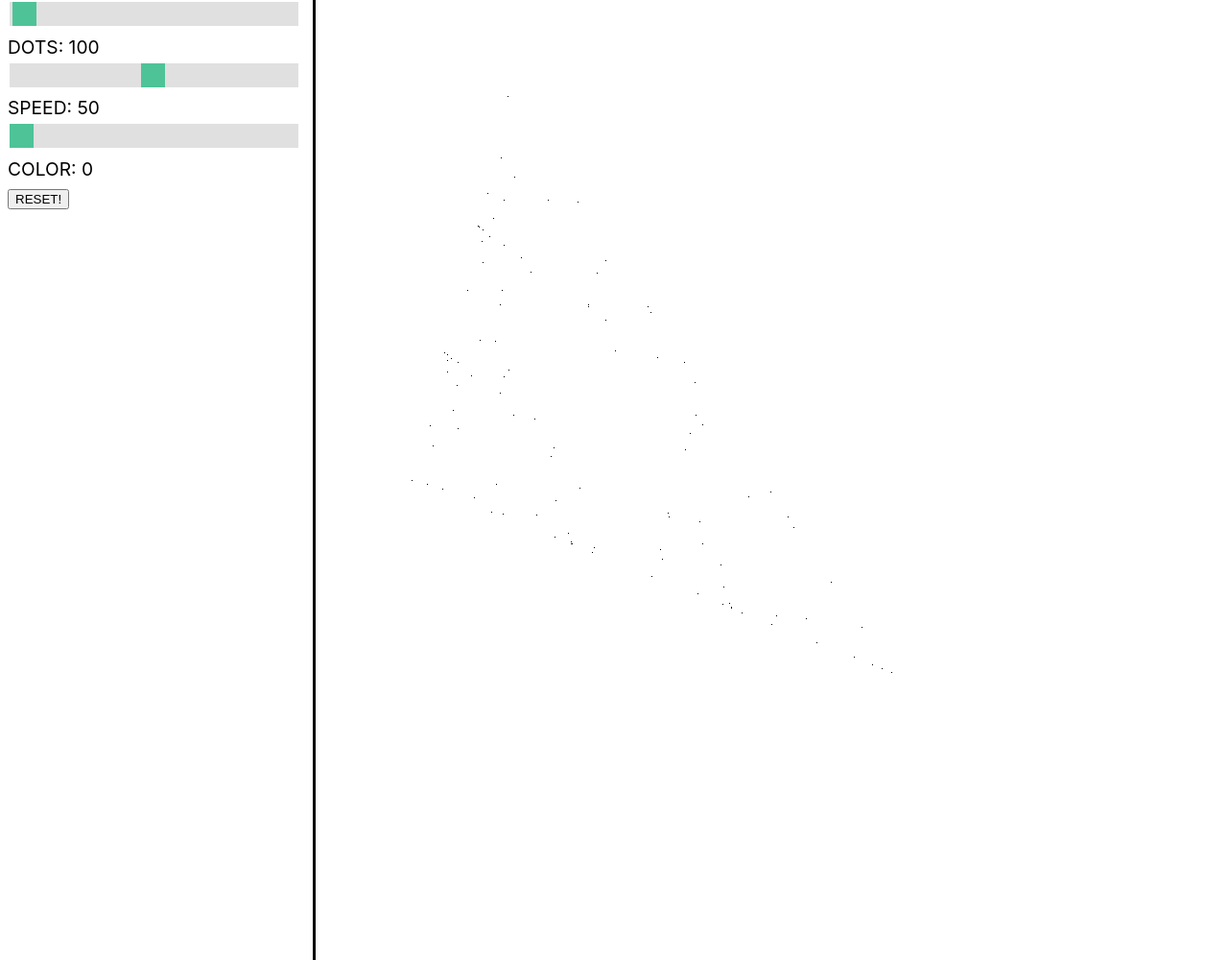
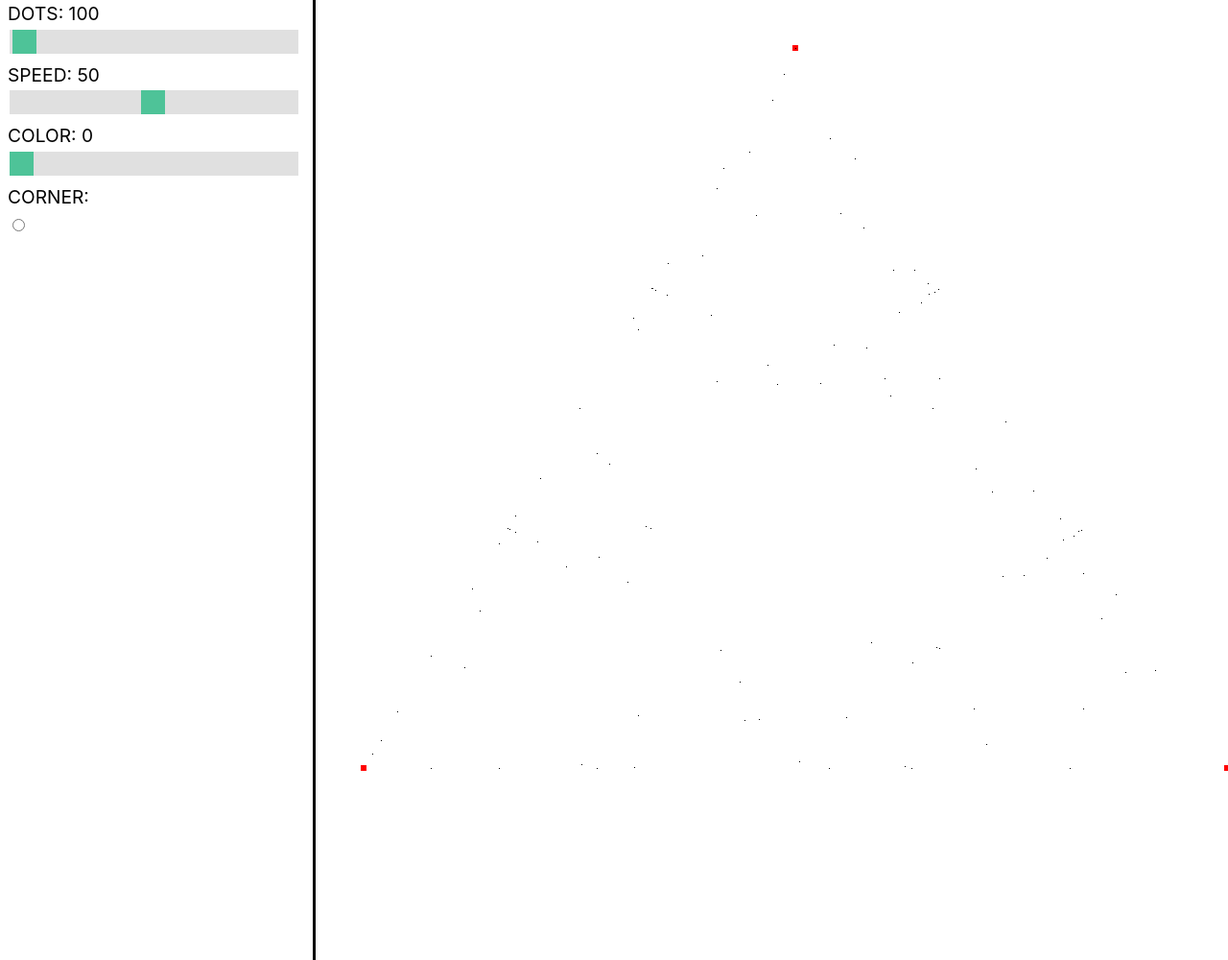
Before and after one commit to boris-jensen/honeybunny, a plain HTML site: page src/visual-experiments/sierpinski/sierpinski.html in a window 1280 px wide. Shown: the top 1000 px of the page at 96% size. Drawn offline with Linux system fonts and the light colour scheme.

Commit message:
colours for corners

```diff
--- a/src/visual-experiments/sierpinski/sierpinski.html
+++ b/src/visual-experiments/sierpinski/sierpinski.html
@@ -12,31 +12,36 @@
     <div class="mainWrapper">
       <div class="slidersWrapper">
         <div>
+          <div>
+            DOTS: <span id="dots-value"></span>
+          </div>
           <div class="slidecontainer">
             <input type="range" class="slider" id="dots-input">
           </div>
+        </div>
+        <div>
           <div>
-            DOTS: <span id="dots-value"></span>
+            SPEED: <span id="speed-value"></span>
+          </div>
+          <div class="slidecontainer">
+            <input type="range" class="slider" id="speed-input">
           </div>
         </div>
         <div>
+          <div>
+            COLOR: <span id="color-value"></span>
+          </div>
           <div class="slidecontainer">
-            <input type="range" class="slider" id="speed-input">
-          </div>
-          <div>
-            SPEED: <span id="speed-value"></span>
+            <input type="range" class="slider" id="color-input">
           </div>
         </div>
         <div>
-            <div class="slidecontainer">
-              <input type="range" class="slider" id="color-input">
-            </div>
-            <div>
-              COLOR: <span id="color-value"></span>
-            </div>
+          <div>
+            CORNER:
           </div>
-        <div>
-          <button id="reset-button" onclick="reset">RESET!</button>
+          <div>
+            <input type="radio" id="corner-input">
+          </div>
         </div>
       </div>
       <div class="canvasWrapper">
--- a/src/visual-experiments/sierpinski/sierpinski.js
+++ b/src/visual-experiments/sierpinski/sierpinski.js
@@ -1,53 +1,16 @@
-
-function byteToHex(byte) {
-  if (byte < 16) {
-    return '0' + byte.toString(16)
-  } else {
-    return byte.toString(16)
-  }
-}
-
-function toColor(color) {
-  const colorShare = 255 * (color / 100)
-  const red = Math.round(255 - colorShare)
-  const green = Math.round(colorShare)
-
-  return '#' + byteToHex(red) + byteToHex(green) + '00'
-}
-
-class Point {
-  constructor(x, y) {
-    this.x = x
-    this.y = y
-  }
-}
-
-function newPoint(from, angle, length) {
-  const deltaX = Math.cos(angle) * length
-  const deltaY = Math.sin(angle) * length
-  return new Point(from.x + deltaX, from.y + deltaY)
-}
-
-function line(from, angle, length, ctx) {
-  const to = newPoint(from, angle, length)
-  ctx.lineTo(to.x, to.y)
-  return to
-}
-
-function reset() {
-  resetConfig()
-}
-
-const corners = [
-  new Point(100, 500),
-  new Point(600, 700),
-  new Point(200, 100),
-]
-
 function drawPoint(point, ctx) {
   const x = Math.round(point.x)
   const y = Math.round(point.y)
   ctx.fillRect(x, y, 1, 1)
+}
+
+function drawCorner(point, ctx) {
+  const x = Math.round(point.x)
+  const y = Math.round(point.y)
+  const side = 6
+  const halfSide = side / 2
+
+  ctx.fillRect(x - halfSide, y - halfSide, side, side)
 }
 
 function midwayPoint(p1, p2) {
@@ -59,7 +22,9 @@ function midwayPoint(p1, p2) {
 
 function selectCorner() {
   const idx = Math.floor(Math.random() * 3)
-  return corners[idx]
+  if (idx == 0) return config.corners.pointA
+  else if (idx == 1) return config.corners.pointB
+  else return config.corners.pointC
 }
 
 function paintSierpinski() {
@@ -67,11 +32,15 @@ function paintSierpinski() {
   const ctx = canvas.getContext('2d')
   ctx.clearRect(0, 0, canvas.width, canvas.height);
   ctx.beginPath()
-  ctx.strokeStyle = toColor(getColor())
-  for (let i = 0; i < 3; i++) {
-    drawPoint(corners[i], ctx)
-  }
 
+  ctx.fillStyle = "#FF0000"
+  console.log(ctx.strokeStyle)
+  drawCorner(config.corners.pointA, ctx)
+  drawCorner(config.corners.pointB, ctx)
+  drawCorner(config.corners.pointC, ctx)
+  ctx.stroke()
+
+  ctx.fillStyle = "#000000"
   let current = selectCorner()
   for (let i = 0; i < getDots(); i++) {
     current = midwayPoint(current, selectCorner())
--- a/src/visual-experiments/sierpinski/sierpinskiConfig.js
+++ b/src/visual-experiments/sierpinski/sierpinskiConfig.js
@@ -1,7 +1,7 @@
 const LIMITS = {
-  DOTS:  { MAX: 10000, MIN: 1 },
-  SPEED: { MAX: 100,  MIN: 1 },
-  COLOR: { MAX: 100,  MIN: 0 },
+  DOTS:    { MAX: 10000, MIN: 1 },
+  SPEED:   { MAX: 100,   MIN: 1 },
+  COLOR:   { MAX: 100,   MIN: 0 },
 }
 
 const DEFAULTS = {
@@ -10,19 +10,27 @@ const DEFAULTS = {
   COLOR: 0
 }
 
+class Point {
+  constructor(x, y) {
+    this.x = x
+    this.y = y
+  }
+}
+
 function initialConfig() {
   return {
     dots: DEFAULTS.DOTS,
     speed: DEFAULTS.SPEED,
     color: DEFAULTS.COLOR,
+    corners: {
+      pointA: new Point(500, 50),
+      pointB: new Point(50, 800),
+      pointC: new Point(950, 800),
+    }
   }
 }
 
 let config = initialConfig()
-
-  function resetConfig() {
-    config = initialConfig()
-  }
 
 function getDots() { return config.dots }
 function getSpeed() { return config.speed }
@@ -32,6 +40,7 @@ function initialConfig() {
   hookupConfigElement("dots-input", "dots-value", "dots", "DOTS")
   hookupConfigElement("speed-input", "speed-value", "speed", "SPEED")
   hookupConfigElement("color-input", "color-value", "color", "COLOR")
+  hookupCorners()
 }
 
 function hookupConfigElement(inputId, valueId, configField, limitsField) {
@@ -46,9 +55,11 @@ function initialConfig() {
   value.innerHTML = initialValue
   input.oninput = function() {
     value.innerHTML = this.value
-      console.log(this.value)
     config[configField] = this.value
-      console.log(config)
     paintSierpinski()
   }
 }
+
+function hookupCorners() {
+
+}
```
Also changed, not shown: src/visual-experiments/ferns/ferns.html (+27 -27 lines). Lines whose indentation alone changed are shown as unchanged.
